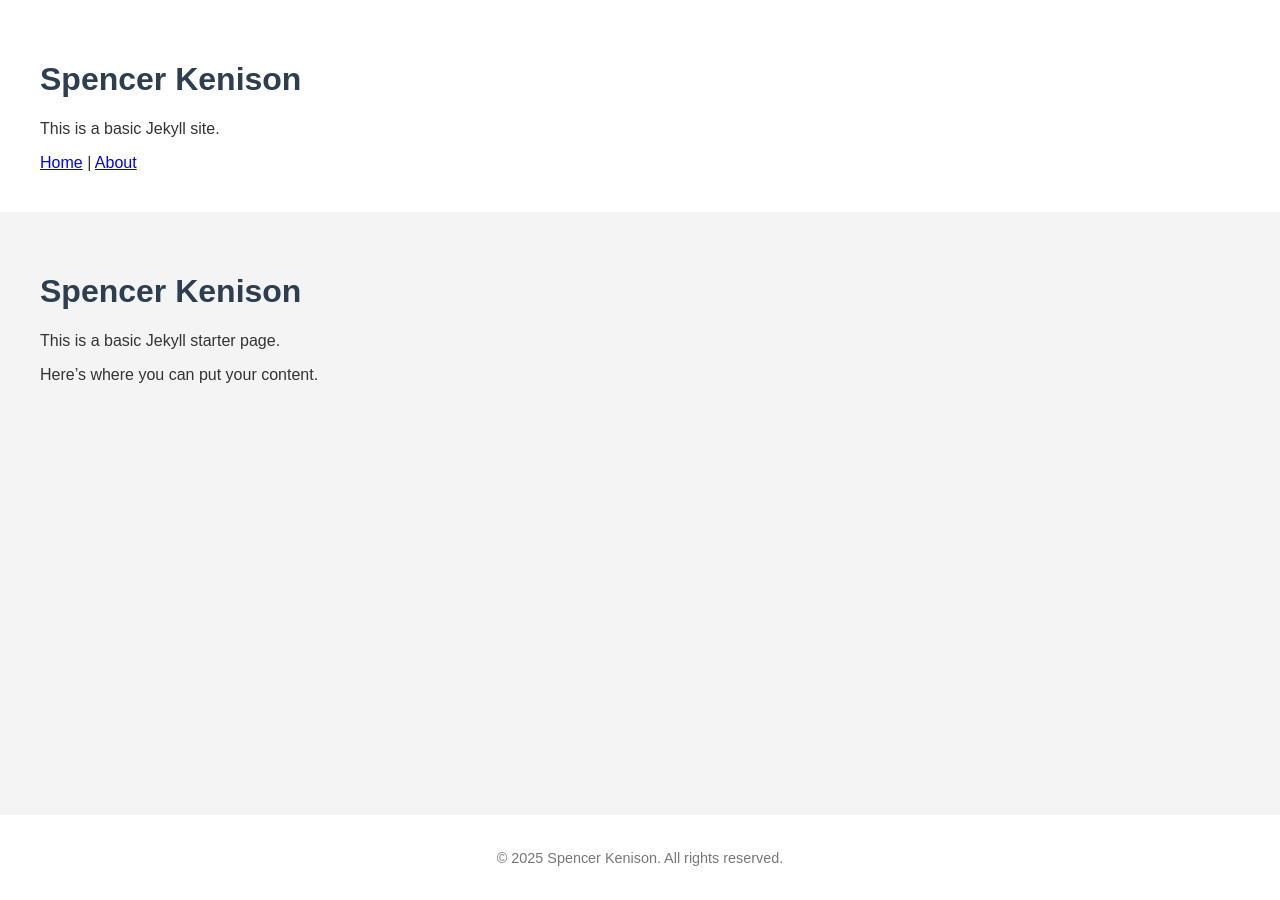
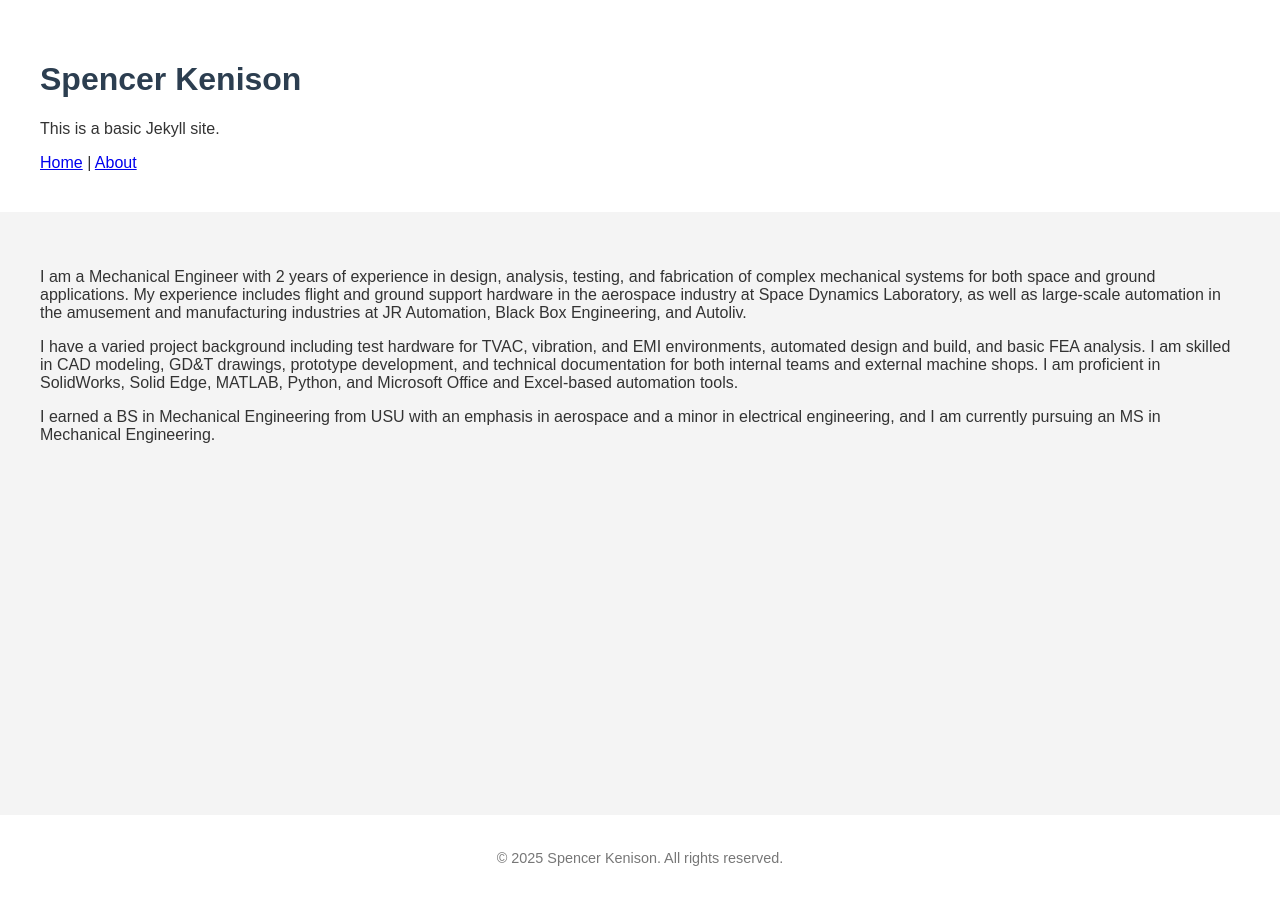
Before and after one commit to SpencerKenison/spencerkenison.github.io, a Jekyll site: the page built from index.md, in a window 1280 px wide. Built offline with Jekyll 4.4.1, drawn with Linux system fonts in a browser that asks for light colours.

Commit message:
Added introduction to home page

```diff
--- a/index.md
+++ b/index.md
@@ -3,8 +3,8 @@ layout: default
 title: Home
 ---
 
-# Spencer Kenison
+I am a Mechanical Engineer with 2 years of experience in design, analysis, testing, and fabrication of complex mechanical systems for both space and ground applications. My experience includes flight and ground support hardware in the aerospace industry at Space Dynamics Laboratory, as well as large-scale automation in the amusement and manufacturing industries at JR Automation, Black Box Engineering, and Autoliv.
 
-This is a basic Jekyll starter page.
+I have a varied project background including test hardware for TVAC, vibration, and EMI environments, automated design and build, and basic FEA analysis. I am skilled in CAD modeling, GD&T drawings, prototype development, and technical documentation for both internal teams and external machine shops. I am proficient in SolidWorks, Solid Edge, MATLAB, Python, and Microsoft Office and Excel-based automation tools.
 
-Here’s where you can put your content.
+I earned a BS in Mechanical Engineering from USU with an emphasis in aerospace and a minor in electrical engineering, and I am currently pursuing an MS in Mechanical Engineering.
```
